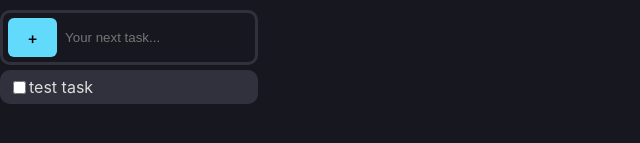
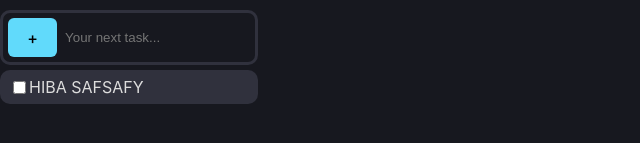
Before and after one commit to HybaKS09/To-Do-list, a React (Vite) app: page / in a window 1280 px wide. Shown: the part 343-486 px from the top of the page, without its empty margins (0-640 px from the left). Built offline with nearby package versions, Linux system fonts and the light colour scheme.

Commit message:
change test

```diff
--- a/src/components/Task.jsx
+++ b/src/components/Task.jsx
@@ -3,7 +3,7 @@ const Task = () => {
     return (
         <div className="task">
             <input type="checkbox"/>
-                test task
+                HIBA SAFSAFY
         </div>
     )
 }
```
